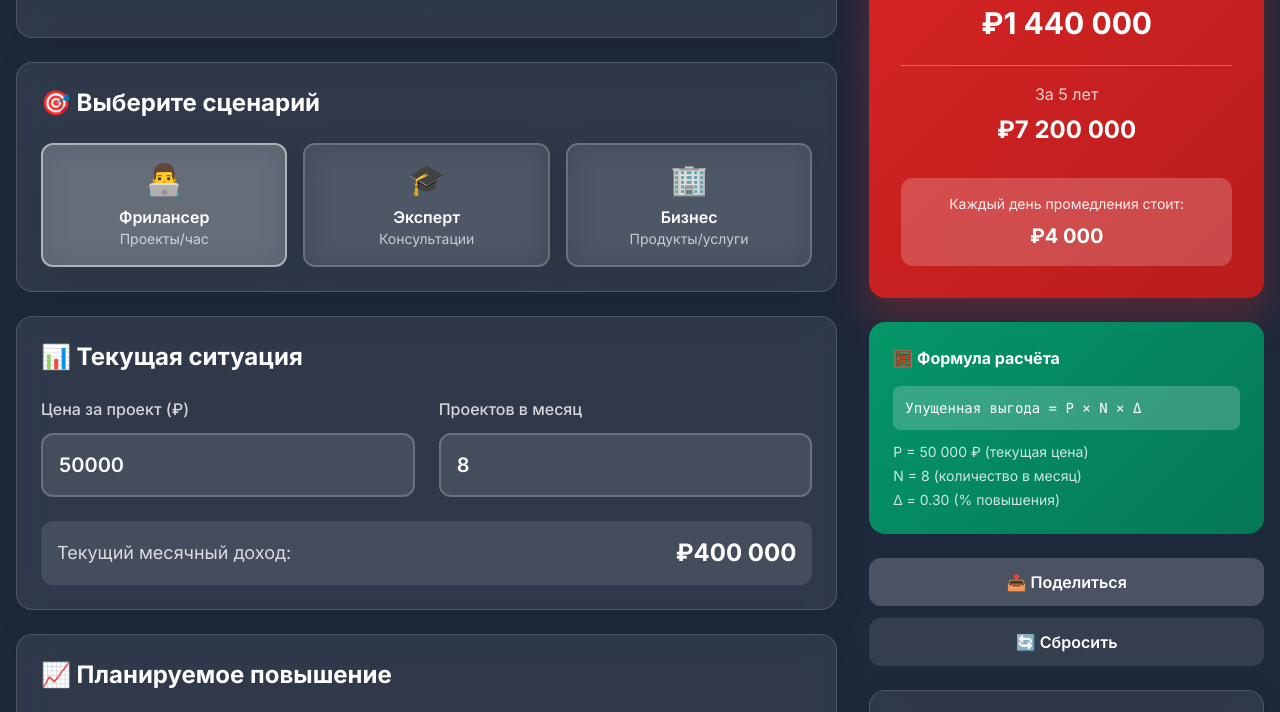
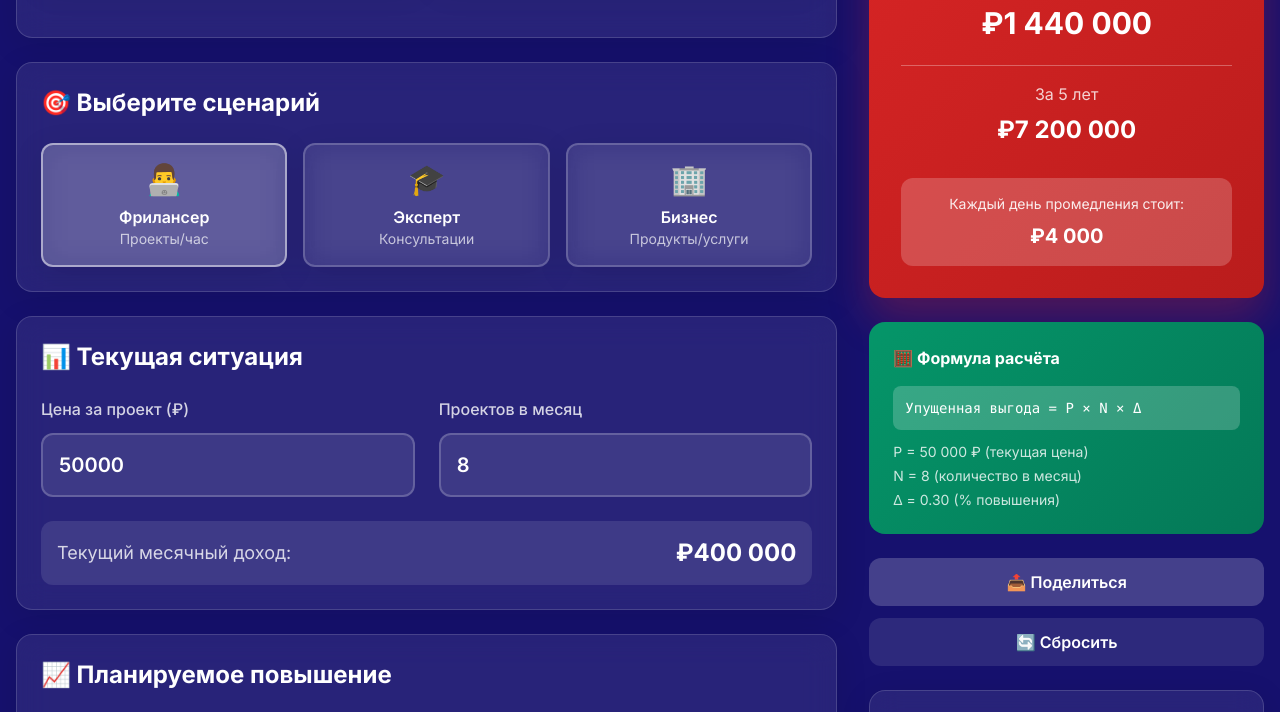
Before and after one commit to kesslerirena/calculator, a plain HTML site: page index.html in a window 1280 px wide. Shown: the part 715-1427 px from the top of the page. Drawn offline with nearby package versions, Linux system fonts and the light colour scheme.

Commit message:
Update index.html

```diff
--- a/index.html
+++ b/index.html
@@ -13,7 +13,7 @@
         }
 
         .dark-theme-bg {
-            background-color: #1E293B;
+            background-color: #16116e;
         }
 
         .glass-card {
```
